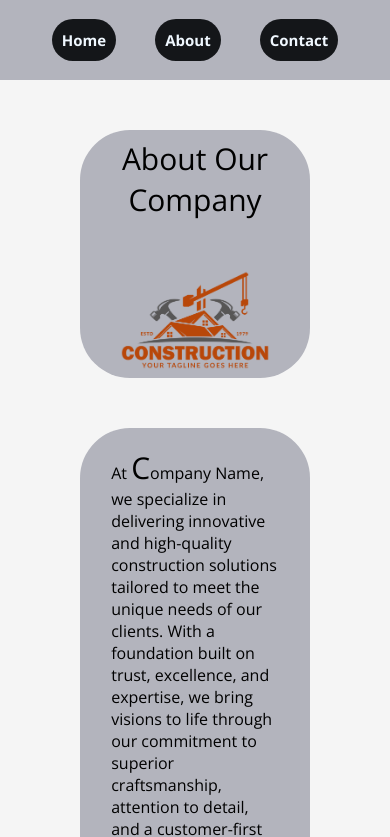
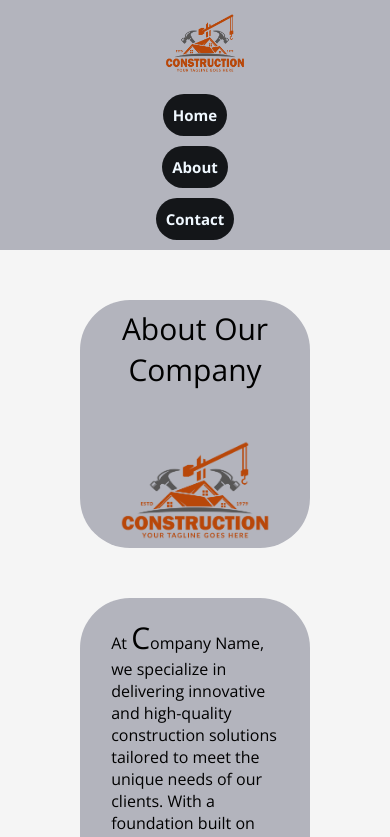
Before and after one commit to cloud-Q/simple-website, a plain HTML site: page about.html in a window 390 px wide. Shown: the top 837 px of the page. Drawn offline with nearby package versions, Linux system fonts and the light colour scheme.

Commit message:
second commit

```diff
--- a/about.html
+++ b/about.html
@@ -60,9 +60,14 @@
 </head>
 <body>
     <nav>
+        <div class="headlogo">
+        <img src="images/Construction-logo-design-on-transparent-background-PNG.png" alt="logo">
+    </div>
+    <div class="headLink">
         <li><a href="index.html">Home</a></li>
         <li><a href="about.html">About</a></li>
         <li><a href="contact.html">Contact</a></li>
+    </div>
     </nav>
     <h1>About Our Company<img class="image" src="images/Construction-logo-design-on-transparent-background-PNG.png" alt="companyLogo"></h1>
     <section class="discription">
--- a/css/style.css
+++ b/css/style.css
@@ -7,21 +7,32 @@
 body{
     background-color: whitesmoke;
 }
-@media (max-width:530px) {
-    nav >  img{
-        display: none;
-    }
+
+/* Navigation bar styling */
+nav{
+    display: grid;
+    grid-template-columns: 5% auto;
+    height: 80px;
+    background-color: #B3B4BD;
 }
-/* Navigation bar styling */
-nav >  img{
+.headLink{
+    display: flex;
+    align-items: center;
+    justify-content: center;
+    text-align: center;
+    gap: 10%;
+}
+
+nav >.headlogo>  img{
     height: 60px;
     width: 80px;
-    position: absolute;
-    left: 30px;
-
+    display: flex;
+    justify-content: flex-start;
+    margin-left: 45%;
+    margin-top: 14%;
 }
 
-nav > li > a{
+nav >.headLink> li > a{
     text-decoration: none;
     font-size: 15px;
     font-weight: bold;
@@ -29,7 +40,7 @@ nav > li > a{
     /* color: #141619; */
     /* color: #050A44; */
 }
-nav> li{
+nav>.headLink> li{
     list-style: none;
     height: max-content;
     min-width: max-content;
@@ -38,28 +49,43 @@ nav> li{
     border-radius: 50px;
 }
 
-nav{
-    height: 80px;
-    display: flex;
-    align-items: center;
-    justify-content: center;
-    text-align: center;
-    gap: 10%;
-    background-color: #B3B4BD;
-    /* box-sizing: content-box; */
-}
 
-nav> li:hover{
+
+nav> .headLink>li:hover{
     border: 3px solid white;
 }
 
-@media (max-width:280px){
+@media (max-width:410px){
     nav{
+        display: grid;
+        grid-template-rows: auto auto;
+        height: 250px;
+        justify-content: center;
+        align-items: center;
+    }
+    nav > .headLink{
+        grid-row-start: 2;
+        grid-row-end: 3;
+        grid-column-start: 1;
+        grid-column-end: 4;
         display: flex;
         flex-direction: column;
-        height: 200px;
+        gap: 10px;
+    }
+    nav >.headlogo>  img{
+        grid-row-start: 1;
+        grid-row-end: 2;
+        grid-column-start: 1;
+        grid-column-end: 4;
+        position: relative;
+
     }
 
+}
+@media (max-width:530px) {
+    nav >  img{
+        display: none;
+    }
 }
 
 /* heading and short discription */
```
Also changed, not shown: contact.html (+4 -0 lines), index.html (+4 -1 lines).
